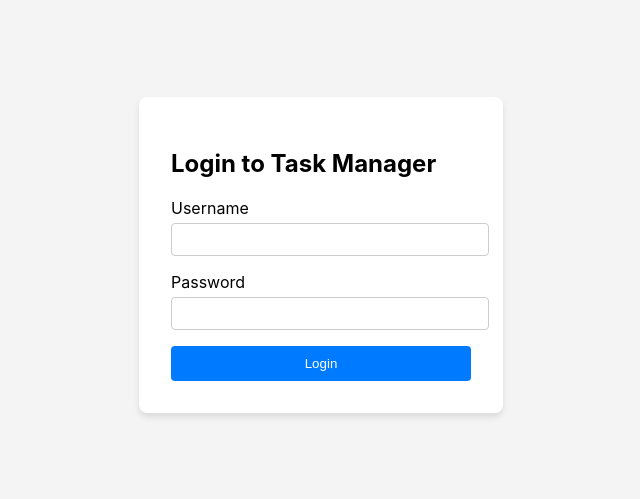
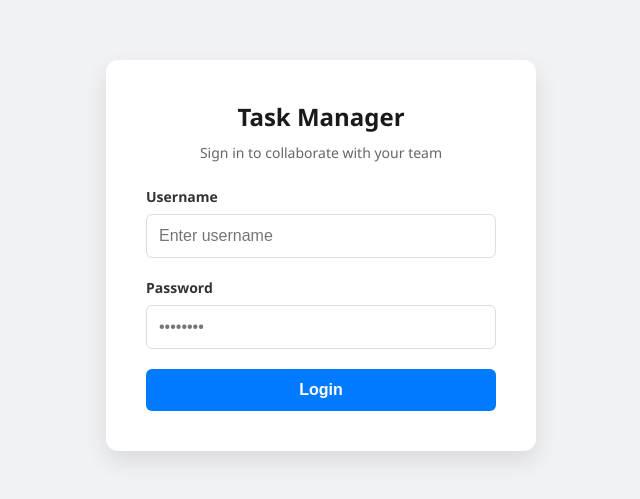
Before and after one commit to cocoacovi32/task_manager, a React (Create React App) app in the folder frontend/: page /login in a window 1280 px wide. Shown: the part 145-644 px from the top of the page, without its empty margins (319-959 px from the left). Built offline with nearby package versions, Linux system fonts and the light colour scheme.

Commit message:
Leader: Integrated JWT Authentication in Login/TaskList and updated Production Settings

```diff
--- a/frontend/src/components/Login.js
+++ b/frontend/src/components/Login.js
@@ -2,10 +2,16 @@ import React, { useState } from 'react';
 import axios from 'axios';
 
 const Login = ({ setAuth }) => {
-    const [username, setUsername] = useState('');
-    const [password, setPassword] = useState('');
+    const [formData, setFormData] = useState({ username: '', password: '' });
     const [loading, setLoading] = useState(false);
     const [error, setError] = useState('');
+
+    // Change this to your Railway URL when you deploy!
+    const API_BASE_URL = "http://127.0.0.1:8000";
+
+    const handleChange = (e) => {
+        setFormData({ ...formData, [e.target.name]: e.target.value });
+    };
 
     const handleSubmit = async (e) => {
         e.preventDefault();
@@ -13,22 +19,20 @@ const Login = ({ setAuth }) => {
         setError('');
 
         try {
-            const response = await axios.post('http://127.0.0.1:8000/api/token/', {
-                username: username,
-                password: password
+            const response = await axios.post(`${API_BASE_URL}/api/token/`, {
+                username: formData.username,
+                password: formData.password
             });
 
-            // Save both tokens to LocalStorage
+            // Store both tokens for JWT functionality
             localStorage.setItem('access_token', response.data.access);
             localStorage.setItem('refresh_token', response.data.refresh);
 
-            // Update app-wide authentication state
+            // Update state to redirect to the TaskBoard
             setAuth(true);
-
-            console.log("Login successful!");
         } catch (err) {
-            console.error(err);
-            setError("Invalid username or password. Please try again.");
+            console.error("Login error details:", err.response?.data);
+            setError(err.response?.data?.detail || "Login Failed! Please check your credentials.");
         } finally {
             setLoading(false);
         }
@@ -36,79 +40,114 @@ const Login = ({ setAuth }) => {
 
     return (
         <div style={styles.container}>
-            <form onSubmit={handleSubmit} style={styles.form}>
-                <h2>Login to Task Manager</h2>
+            <div style={styles.card}>
+                <h2 style={styles.title}>Task Manager</h2>
+                <p style={styles.subtitle}>Sign in to collaborate with your team</p>
 
-                {error && <p style={styles.error}>{error}</p>}
+                {error && <div style={styles.errorBox}>{error}</div>}
 
+                <form onSubmit={handleSubmit}>
                     <div style={styles.inputGroup}>
-                    <label>Username</label>
+                        <label style={styles.label}>Username</label>
                         <input
+                            name="username"
                             type="text"
-                        value={username}
-                        onChange={(e) => setUsername(e.target.value)}
+                            value={formData.username}
+                            onChange={handleChange}
                             required
                             style={styles.input}
+                            placeholder="Enter username"
                         />
                     </div>
 
                     <div style={styles.inputGroup}>
-                    <label>Password</label>
+                        <label style={styles.label}>Password</label>
                         <input
+                            name="password"
                             type="password"
-                        value={password}
-                        onChange={(e) => setPassword(e.target.value)}
+                            value={formData.password}
+                            onChange={handleChange}
                             required
                             style={styles.input}
+                            placeholder="••••••••"
                         />
                     </div>
 
                     <button type="submit" disabled={loading} style={styles.button}>
-                    {loading ? "Logging in..." : "Login"}
+                        {loading ? "Authenticating..." : "Login"}
                     </button>
                 </form>
+            </div>
         </div>
     );
 };
 
-// Simple inline styles for a clean look
 const styles = {
     container: {
         display: 'flex',
         justifyContent: 'center',
         alignItems: 'center',
         height: '100vh',
-        backgroundColor: '#f4f4f4'
+        backgroundColor: '#f0f2f5', // Soft gray background
+        fontFamily: "'Segoe UI', Tahoma, Geneva, Verdana, sans-serif"
     },
-    form: {
-        padding: '2rem',
-        backgroundColor: '#fff',
-        borderRadius: '8px',
-        boxShadow: '0 4px 6px rgba(0,0,0,0.1)',
-        width: '300px'
+    card: {
+        padding: '40px',
+        backgroundColor: '#ffffff',
+        borderRadius: '12px',
+        boxShadow: '0 10px 25px rgba(0,0,0,0.1)',
+        width: '350px'
+    },
+    title: {
+        margin: '0 0 10px 0',
+        textAlign: 'center',
+        color: '#1a1a1a'
+    },
+    subtitle: {
+        margin: '0 0 25px 0',
+        textAlign: 'center',
+        color: '#666',
+        fontSize: '14px'
     },
     inputGroup: {
-        marginBottom: '1rem'
+        marginBottom: '20px'
+    },
+    label: {
+        display: 'block',
+        marginBottom: '8px',
+        fontSize: '14px',
+        fontWeight: '600',
+        color: '#333'
     },
     input: {
         width: '100%',
-        padding: '8px',
-        marginTop: '5px',
-        borderRadius: '4px',
-        border: '1px solid #ccc'
+        padding: '12px',
+        borderRadius: '6px',
+        border: '1px solid #ddd',
+        boxSizing: 'border-box',
+        fontSize: '16px'
     },
     button: {
         width: '100%',
-        padding: '10px',
+        padding: '12px',
         backgroundColor: '#007bff',
         color: '#fff',
         border: 'none',
+        borderRadius: '6px',
+        fontSize: '16px',
+        fontWeight: 'bold',
+        cursor: 'pointer',
+        transition: 'background 0.3s'
+    },
+    errorBox: {
+        backgroundColor: '#fff1f0',
+        border: '1px solid #ffa39e',
+        color: '#cf1322',
+        padding: '10px',
         borderRadius: '4px',
-        cursor: 'pointer'
-    },
-    error: {
-        color: 'red',
-        fontSize: '14px'
+        marginBottom: '20px',
+        fontSize: '13px',
+        textAlign: 'center'
     }
 };
 
```
Also changed, not shown: frontend/src/components/TaskList.js (+69 -47 lines), 1 other file (tests, documents, lock files or other folders). Lines whose indentation alone changed are shown as unchanged.
